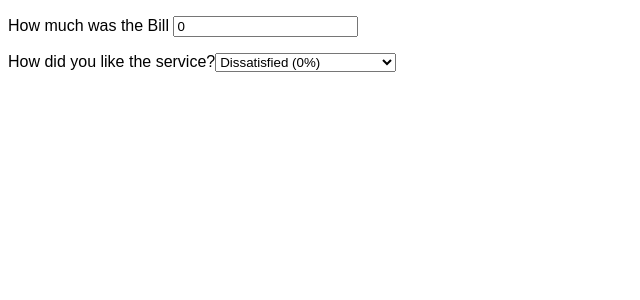
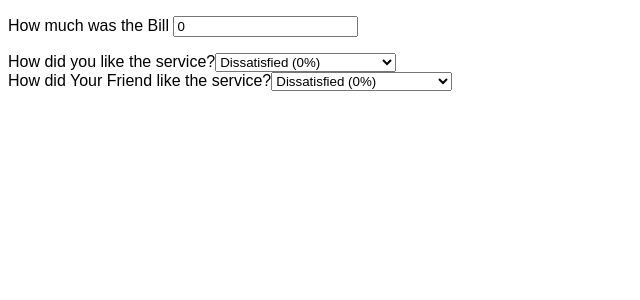
Before and after one commit to AbdullahiAbdulganiyu/tip-calculator-V1, a React (Create React App) app: page / in a window 1280 px wide. Shown: the top 300 px of the page, without its empty margins (0-640 px from the left). Built offline with nearby package versions, Linux system fonts and the light colour scheme.

Commit message:
reusing the percentage component

```diff
--- a/src/App.js
+++ b/src/App.js
@@ -11,6 +11,7 @@ export default function App() {
     <div>
       <Bill amount={amount} handleChange={handleChange} />
       <Percentage>How did you like the service?</Percentage>
+      <Percentage>How did Your Friend like the service?</Percentage>
     </div>
   );
 }
```
